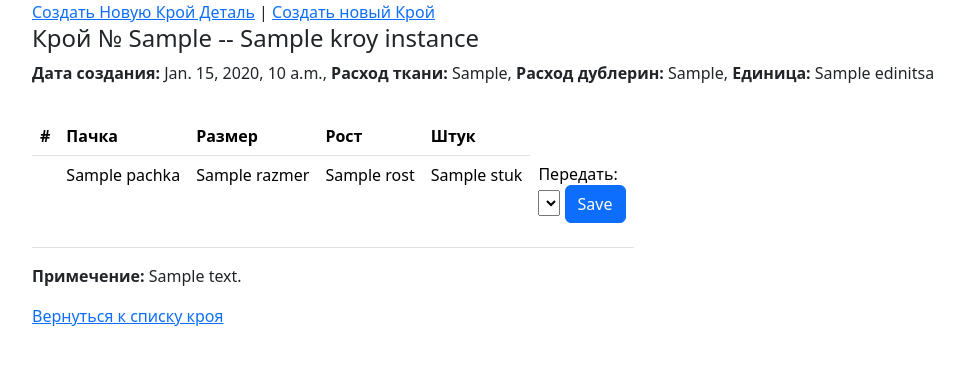
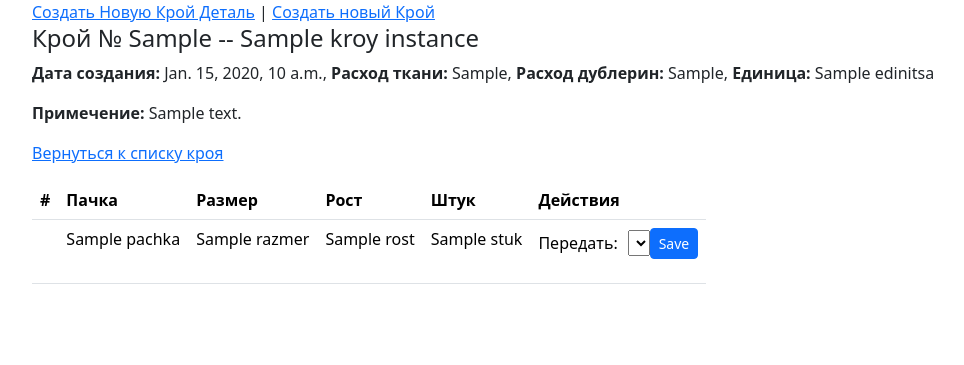
Before and after one commit to nurlanek/ulanlif, a Django app: template ulan/main/templates/main/kroy/kroy_detail_view.html in a window 1280 px wide. Shown: the part 56-421 px from the top of the page, without its empty margins (50-1014 px from the left). Run offline with Django 4.2, Linux system fonts and the light colour scheme; the template is opened without the code that fills it: most values are stand-ins (such as "Sample title", 1, 10 or a date in 2020); lists and menus that the app fills with data are empty; some libraries are stand-ins or nearby versions.

Commit message:
kreoy_detail_view

```diff
--- a/ulan/main/templates/main/kroy/kroy_detail_view.html
+++ b/ulan/main/templates/main/kroy/kroy_detail_view.html
@@ -18,6 +18,7 @@
 
         <table class="table caption-top w-auto h-auto">
   <caption> </caption>
+
 <thead>
     <tr>
         <th scope="col">#</th>
@@ -25,22 +26,23 @@
         <th scope="col">Размер</th>
         <th scope="col">Рост</th>
         <th scope="col">Штук</th>
+        <th scope="col">Действия</th> <!-- Yeni sütun eklendi -->
     </tr>
 </thead>
 
 <tbody>
-     <tr class="h-auto">
     {% for detail in kroy_details %}
+    <tr class="small-row" style="height: 5px"> <!-- sadece small-row sınıfı kullanılıyor -->
         <th scope="row"></th>
-
         <td>{{ detail.pachka }}</td>
         <td>{{ detail.razmer }}</td>
         <td>{{ detail.rost }}</td>
         <td>{{ detail.stuk }}</td>
         <td>
-             Передать:
             <form method="post" action="">
                 {% csrf_token %}
+                <div style="display: flex; align-items: center;">
+                    <span style="margin-right: 10px;">Передать:</span>
                     <select name="user" id="id_user">
                         {% for user_choice in form.fields.user.choices %}
                         <option value="{{ user_choice.0 }}" {% if form.instance.user == user_choice.0 %}selected{% endif %}>
@@ -48,16 +50,19 @@
                         </option>
                         {% endfor %}
                     </select>
-    <button type="submit" class="btn btn-primary">Save</button>
+                    <button type="submit" class="btn btn-primary btn-sm">Save</button>
+                </div>
             </form>
         </td>
-
     </tr>
     {% empty %}
-            <li>Нет доступных позиций.</li>
+    <tr>
+        <td colspan="6">Нет доступных позиций.</td> <!-- Tüm sütunları kaplayan bir hücre eklendi -->
+    </tr>
     {% endfor %}
 </tbody>
-</table>
+
+
 <p><strong>Примечение:</strong> {{ kroy_instance.description }}</p>
     <a href="{% url 'kroy-list' %}">Вернуться к списку кроя</a>
 </div>
```
Lines whose indentation alone changed are shown as unchanged.
